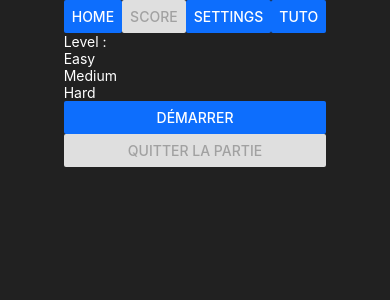
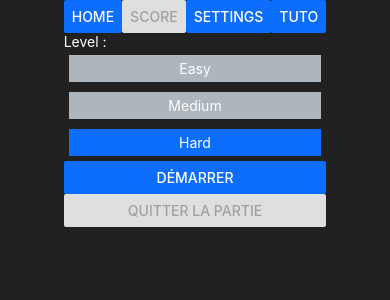
Before and after one commit to danielp67/rapido-game-app, a React Native app: screen / in a window 390 px wide. Both pictures are taken after a click on the button "SETTINGS". Shown: the top 300 px of the page. Built offline with nearby package versions, Linux system fonts and the light colour scheme.

Commit message:
correct setting tab

```diff
--- a/Components/MainBoard.js
+++ b/Components/MainBoard.js
@@ -26,7 +26,7 @@ const MainBoard = () => {
     const [settings, sendSettings] = useState(
         {
             nbPlayer: "4",
-            level: "100",
+            level: "1000",
             switchCountScore: true,
             switchTimer: true,
             switchDarkMode: true
--- a/Components/SettingsTab.js
+++ b/Components/SettingsTab.js
@@ -17,7 +17,7 @@ const SettingsTab = (props) => {
                 <ThemeContext.Consumer>
                     {({theme, toggleTheme}) => {
                         const handleChange = (event) => {
-                            const {name, value, checked} = event.target
+                            const {name, value, checked} = event
                             setSettings((prevState) => ({
                                 ...prevState,
                                 [name]: value !== "on" ? value : checked,
--- a/Shareable/RadioButton.js
+++ b/Shareable/RadioButton.js
@@ -7,8 +7,10 @@ const RadioButton = (props) => {
 
     return (
         <View className="form-check">
-            <Pressable className="form-check-input" type="radio" name={name}
-                   id={value} value={value} onPress={() => console.log("value")}
+            <Pressable
+                style={settings[name] === value ? styles.selected : styles.unselected}
+                className="form-check-input" type="radio" name={name}
+                   id={name} value={value} onPress={(e) => onChange({name:name,value:value,checked: settings[name] === value})}
                    checked={settings[name] === value}>
 
             <Text style={styles.text}>
@@ -23,7 +25,27 @@ const RadioButton = (props) => {
 const styles = StyleSheet.create({
     text: {
         color: 'white',
+        textAlign: 'center',
 
+    },
+
+    option: {
+        fontSize: 20,
+        color: 'white',
+        textAlign: 'center',
+    },
+    unselected: {
+        backgroundColor: '#adb5bd',
+        margin: 5,
+        padding: 5,
+        textAlign: 'center',
+
+    },
+    selected: {
+        backgroundColor: '#0d6efd',
+        margin: 5,
+        padding: 5,
+        textAlign: 'center',
     },
 });
 
```
